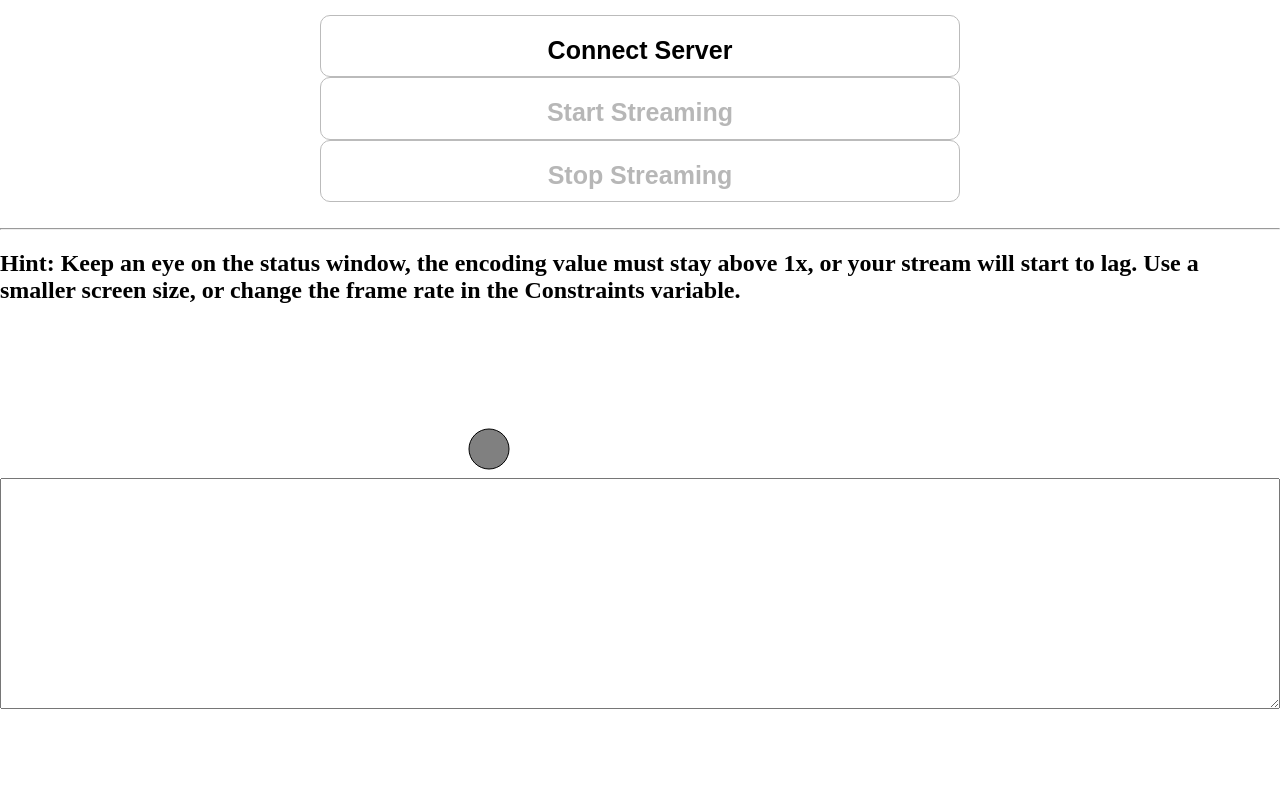
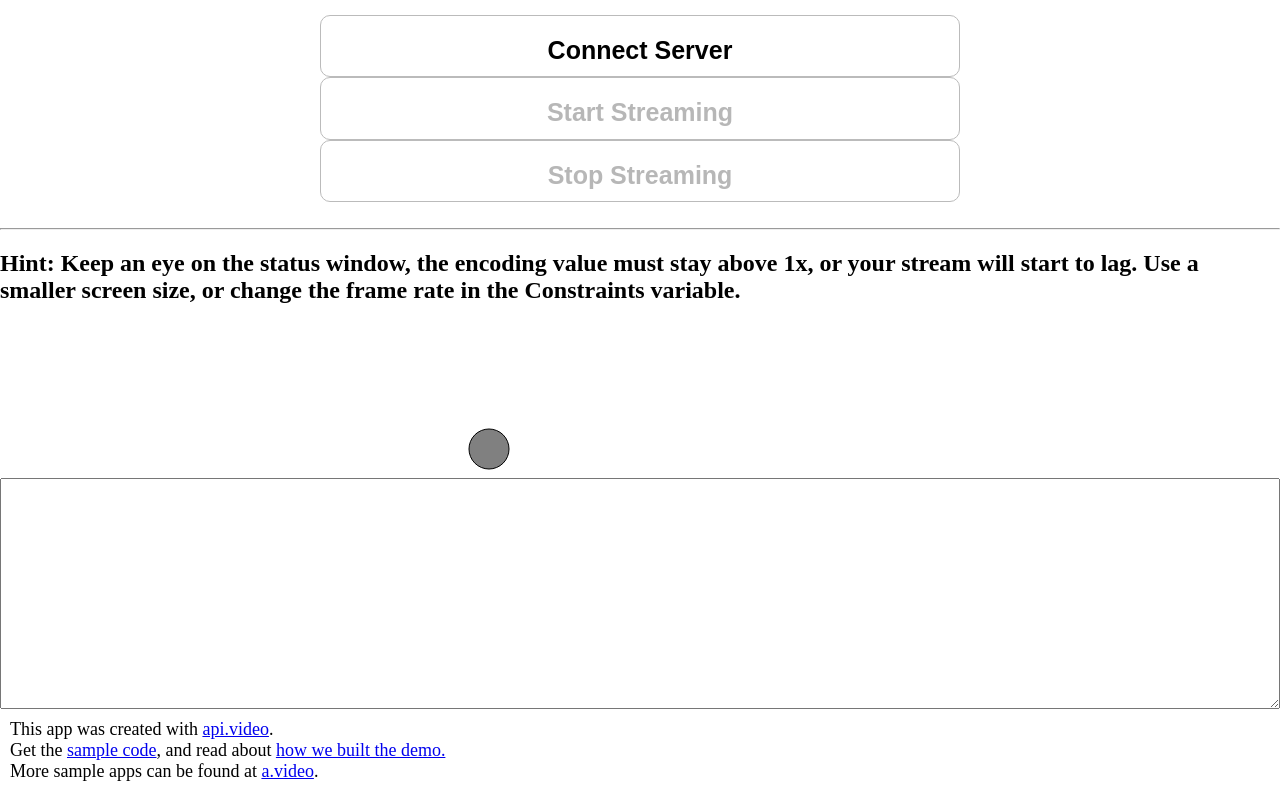
Before and after one commit to apivideo/browserLiveStream, a plain HTML site: page public/index.html in a window 1280 px wide. Shown: the part 708-1500 px from the top of the page. Before the commit the page ends 1417 px from the top, so only its background shows below. Drawn offline with Linux system fonts and the light colour scheme.

Commit message:
GA and footer added

```diff
--- a/public/index.html
+++ b/public/index.html
@@ -7,6 +7,26 @@
 	<script src="socket.io.js"></script>
 	<link rel="stylesheet" href="style.css">
 	<link rel="icon" href="icon.ico">
+	<script>
+		var __nspid="isrtzw";
+		var __nsptags=[];
+		(function(w, d) { var x = function() {
+		var j=d.createElement("script");j.type="text/javascript";j.async=true;
+		j.src="http"+("https:"===d.location.protocol?"s://cs":"://c")+".ns1p.net/p.js?a="+__nspid;
+		d.body.appendChild(j); }
+		if(w.addEventListener) { w.addEventListener("load", x, false); }
+		else if(w.attachEvent) { w.attachEvent("onload", x); }
+		else { w.onload = x; }
+		}(window, document));
+	</script>
+	<!-- Global site tag (gtag.js) - Google Analytics -->
+	<script async src="https://www.googletagmanager.com/gtag/js?id=G-N9E9YP1HGF"></script>
+	<script>
+  		window.dataLayer = window.dataLayer || [];
+  		function gtag(){dataLayer.push(arguments);}
+  		gtag('js', new Date());
+  		gtag('config', 'G-N9E9YP1HGF');
+	</script>
 </head>
 <body >
 <header class="header"
@@ -70,7 +90,12 @@ Connect the server, then start streaming.
 
 <textarea readonly="true" id="output_console"  rows=15>
 </textarea>
+<div id="footer">
+	This app was created with <a href="https://api.video">api.video</a>.<br/>
+	Get the <a href="https://github.com/dougsillars/browserLiveStream">sample code</a>, and read about <a href="https://a.video/works/livestream-a-video">how we built the demo.</a><br/>
+	More sample apps can be found at <a href="https://a.video">a.video</a>.
 
+</div>
 <script>
 
 //	var constraints = navigator.mediaDevices.getSupportedConstraints();
--- a/public/style.css
+++ b/public/style.css
@@ -69,3 +69,8 @@ button{
 #output_console{
   width:100%;
 }
+#footer{
+  font-size: large;
+  color: black;
+  padding:10px;
+}
```
